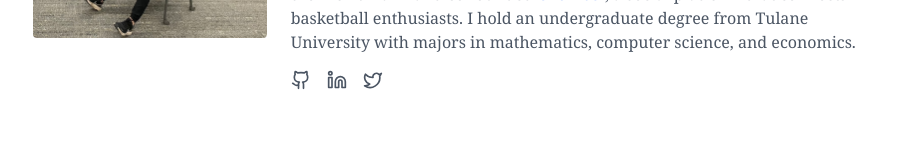
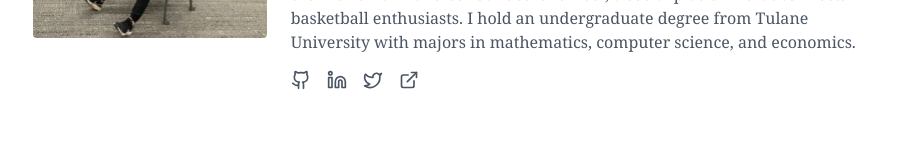
Before and after one commit to batu-el/home, a React (Vite) app: page / in a window 1280 px wide. Shown: the part 178-336 px from the top of the page, without its empty margins (183-1095 px from the left). Built offline with nearby package versions, Linux system fonts and the light colour scheme.

Commit message:
editing homepage

```diff
--- a/src/HomePage.jsx
+++ b/src/HomePage.jsx
@@ -18,6 +18,11 @@ const HomePage = () => {
       icon: Twitter,
       href: "https://twitter.com/elb4tu",
       label: "Twitter"
+    },
+    {
+      icon: ExternalLink,
+      href: "https://github.com/batu-el/home/blob/main/batu_el_cv.pdf", // Adjust this path based on where you store your CV
+      label: "CV"
     }
   ];
 
```
